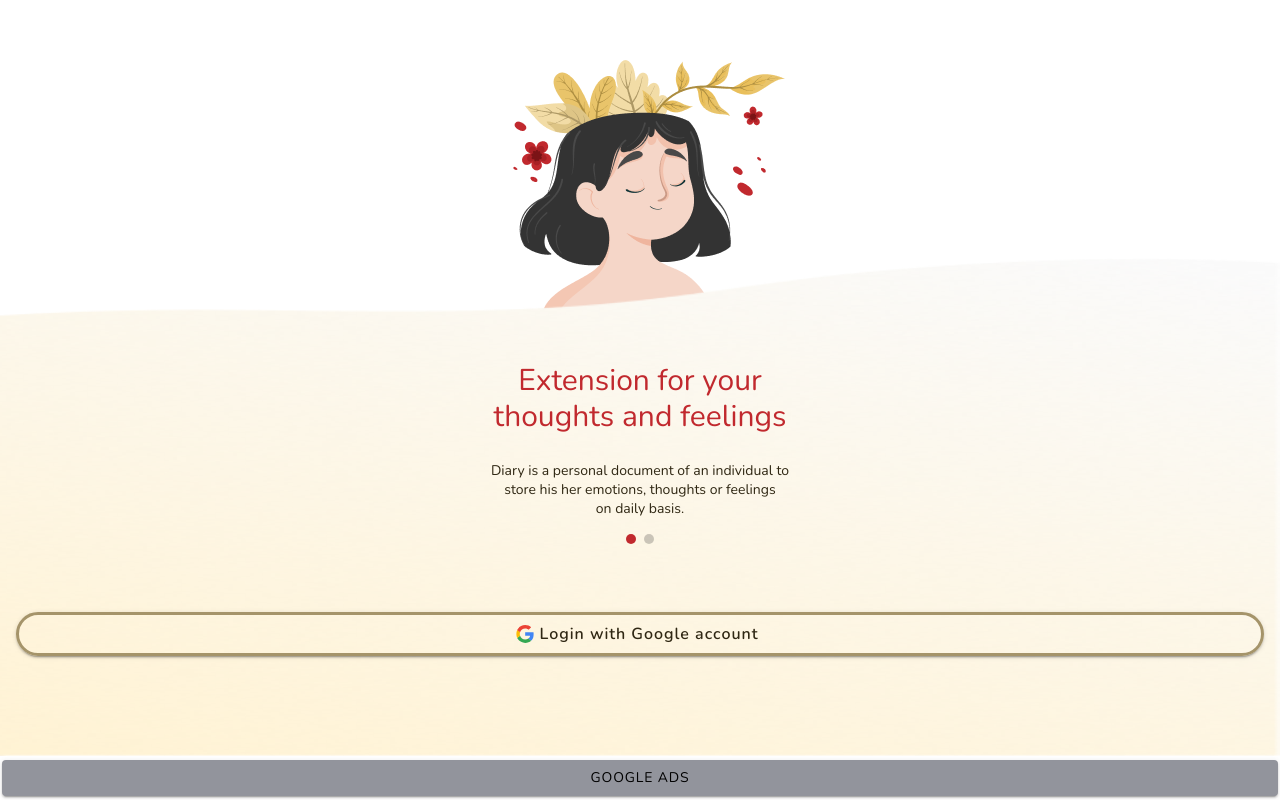
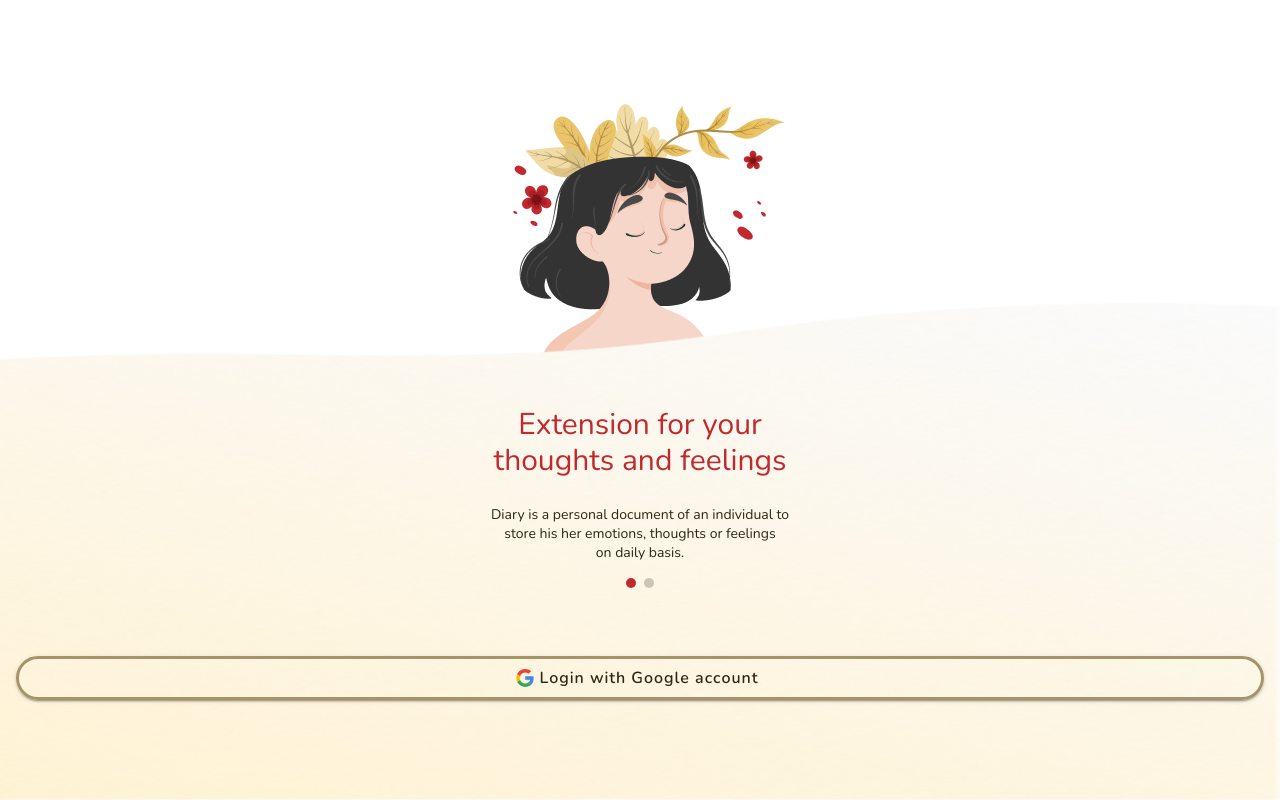
Before and after one commit to LevkoTkach/diary, a React (Create React App) app: page /login in a window 1280 px wide. Built offline with nearby package versions, Linux system fonts and the light colour scheme.

Commit message:
delete ads button

```diff
--- a/src/pages/LoginPage.tsx
+++ b/src/pages/LoginPage.tsx
@@ -64,7 +64,7 @@ const LoginPage: React.FC<{}> = () => {
         </IonButton>
 
       </IonContent>
-      <IonButton className="google-ads-area" >Google Ads</IonButton>
+
     </IonPage>
   );
 };
```
